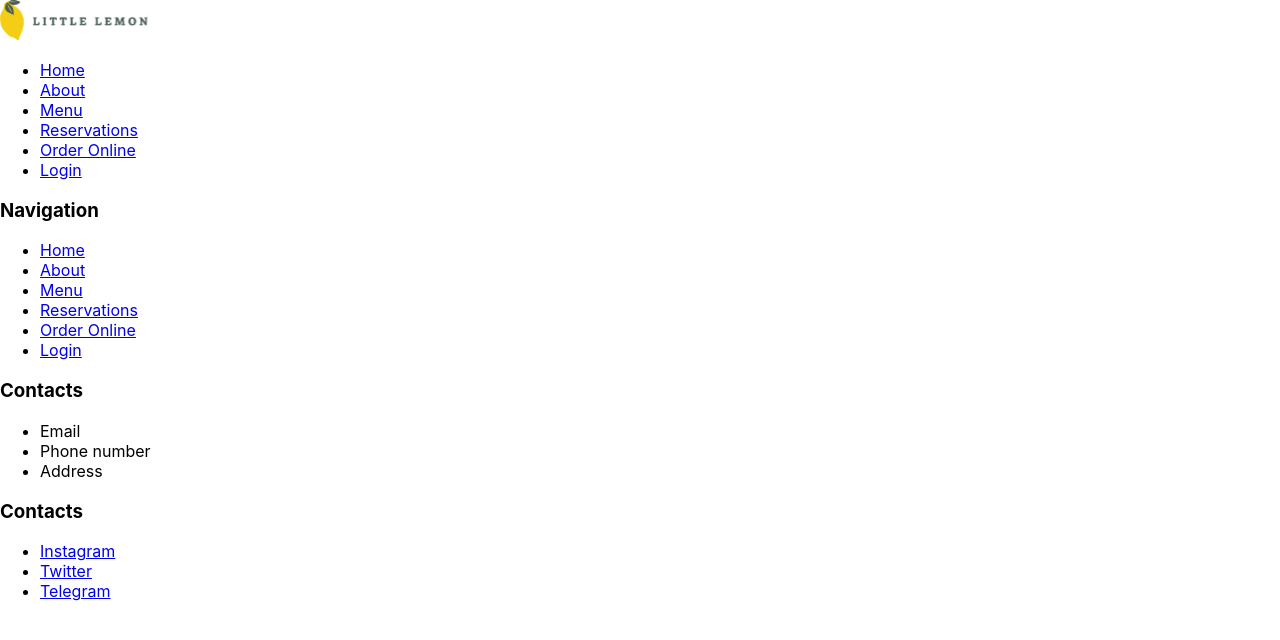
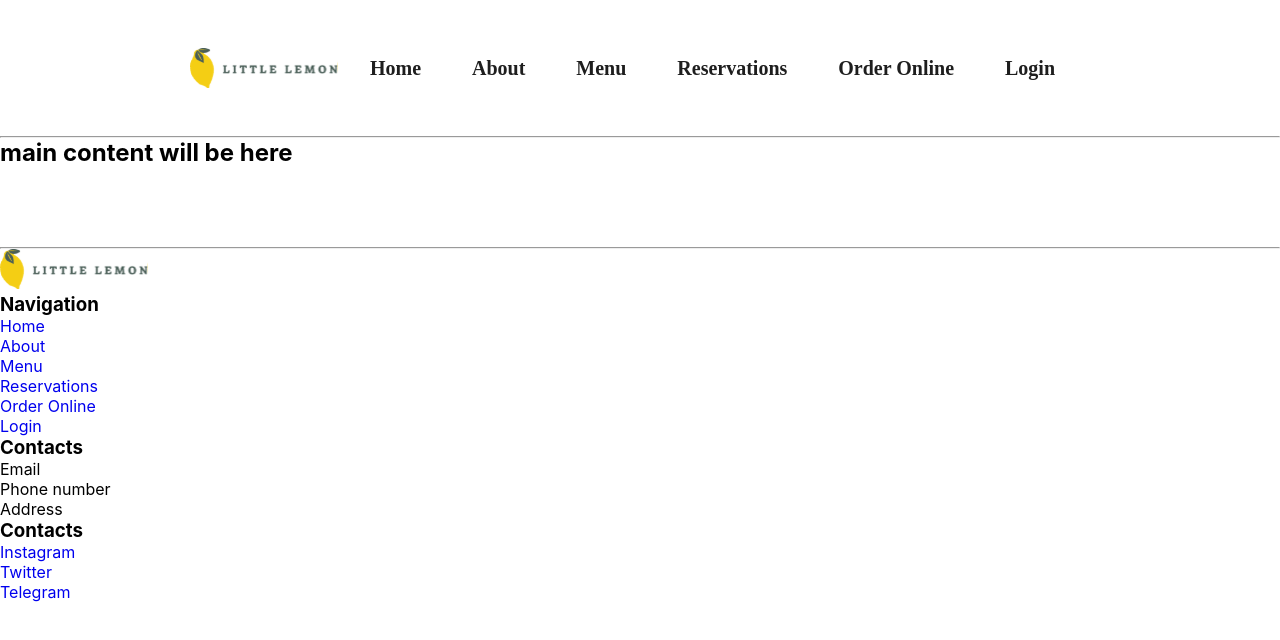
Before and after one commit to BAslani/little-lemon, a React (Create React App) app: page / in a window 1280 px wide. Shown: the top 640 px of the page. Built offline with nearby package versions, Linux system fonts and the light colour scheme.

Commit message:
set up initial styling

```diff
--- a/src/App.css
+++ b/src/App.css
@@ -1,38 +1,54 @@
-.App {
-  text-align: center;
+/* remove defaults */
+*,
+::after,
+::before{
+  margin: 0;
+  padding: 0;
+  box-sizing: border-box;
 }
 
-.App-logo {
-  height: 40vmin;
-  pointer-events: none;
+/* set variables */
+:root {
+  --primary-gold: #F4CE14;
+  --primary-darkGreen: #495E57;
+  --secondary-gray: #E4E4E4;
+  --secondary-black: #1E1E1E;
 }
 
-@media (prefers-reduced-motion: no-preference) {
-  .App-logo {
-    animation: App-logo-spin infinite 20s linear;
-  }
+/* global */
+a {
+  text-decoration: none;
 }
 
-.App-header {
-  background-color: #282c34;
-  min-height: 100vh;
-  display: flex;
-  flex-direction: column;
-  align-items: center;
-  justify-content: center;
-  font-size: calc(10px + 2vmin);
-  color: white;
+li {
+  list-style: none;
 }
 
-.App-link {
-  color: #61dafb;
+.sectionCenter {
+  max-width: 900px;
+  margin: 0 auto;
 }
 
-@keyframes App-logo-spin {
-  from {
-    transform: rotate(0deg);
-  }
-  to {
-    transform: rotate(360deg);
-  }
+/* header */
+.header {
+  margin-top: 3rem;
+  margin-bottom: 3rem;
+  display: grid;
+  grid-template-columns: auto 1fr;
+  grid-template-rows: 1fr;
+  column-gap: 2rem;
+  align-items: center;
 }
+
+.navLinks {
+  display: grid;
+  grid-template-columns: repeat(6, auto);
+  column-gap: 1rem;
+}
+
+.navLinks a {
+  font-family: Markazi Text;
+  font-weight: 600;
+  font-size: 1.25rem;
+  color: var(--secondary-black);
+}
--- a/src/App.js
+++ b/src/App.js
@@ -1,5 +1,4 @@
 import Header from './components/Header';
-import Nav from './components/Nav';
 import Main from './components/Main';
 import Footer from './components/Footer';
 import './App.css';
@@ -8,7 +7,6 @@ function App() {
   return (
     <>
       <Header/>
-      <Nav/>
       <Main/>
       <Footer/>
     </>
--- a/src/components/Footer.js
+++ b/src/components/Footer.js
@@ -1,6 +1,9 @@
+import Logo from "./Assets/Logo .svg"
+
 function Footer() {
     return (
         <footer>
+            <img src={Logo} className="logo" alt="logo"/>
             <div className="navigation">
                 <h3>Navigation</h3>
                 <ul>
--- a/src/components/Header.js
+++ b/src/components/Header.js
@@ -1,9 +1,11 @@
+import Nav from './Nav';
 import Logo from "./Assets/Logo .svg"
 
 function Header() {
     return (
-        <header>
-            <img src={Logo} alt="logo"/>
+        <header className="header sectionCenter">
+            <img src={Logo} className="logo" alt="logo"/>
+            <Nav/>
         </header>
     )
 }
--- a/src/components/Main.js
+++ b/src/components/Main.js
@@ -1,6 +1,14 @@
 function Main() {
     return (
-        <main></main>
+        <main>
+            <hr/>
+            <h2>main content will be here</h2>
+            <br/>
+            <br/>
+            <br/>
+            <br/>
+            <hr/>
+        </main>
     )
 }
 
--- a/src/components/Nav.js
+++ b/src/components/Nav.js
@@ -1,7 +1,7 @@
 function Nav() {
     return (
         <nav>
-            <ul>
+            <ul className="navLinks">
                 <li>
                     <a href="#home">Home</a>
                 </li>
```
